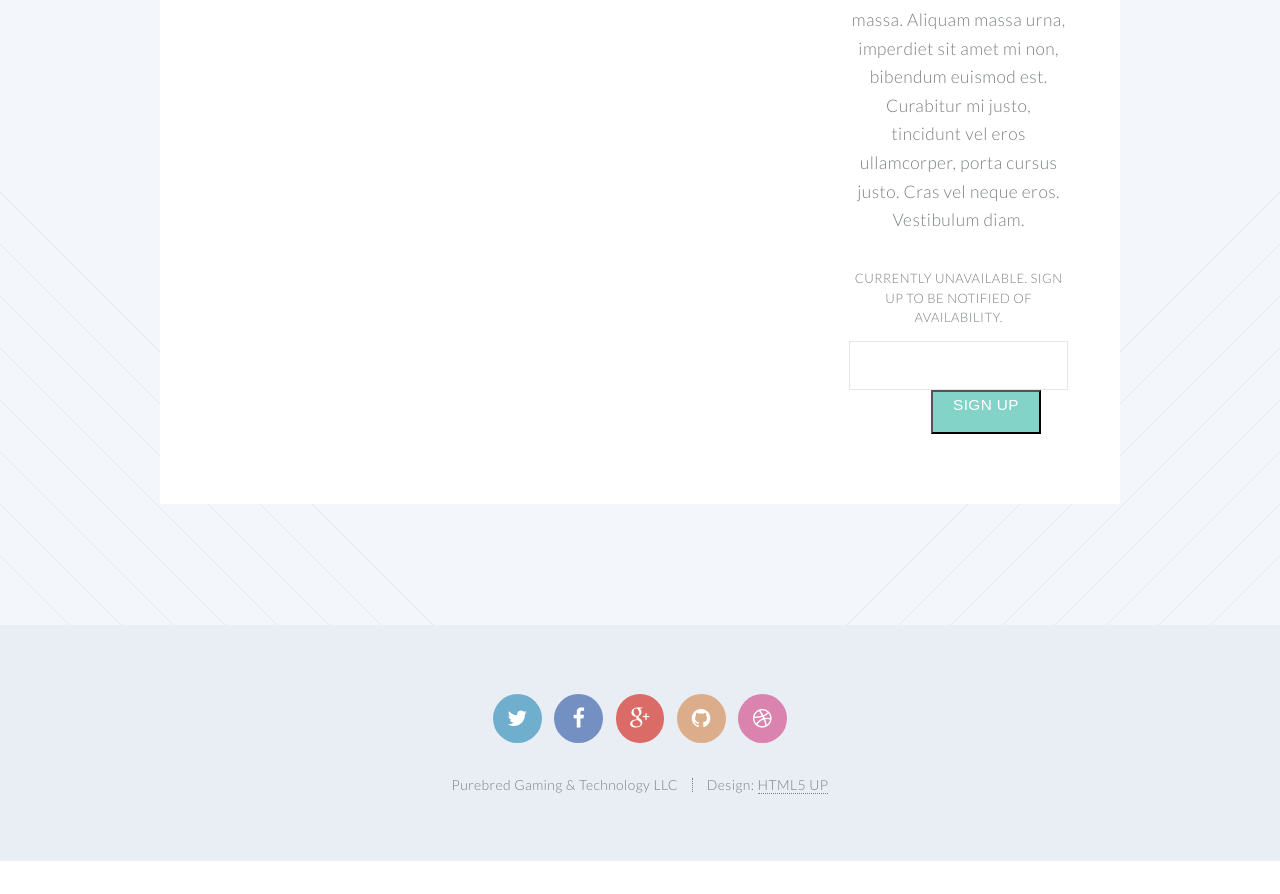
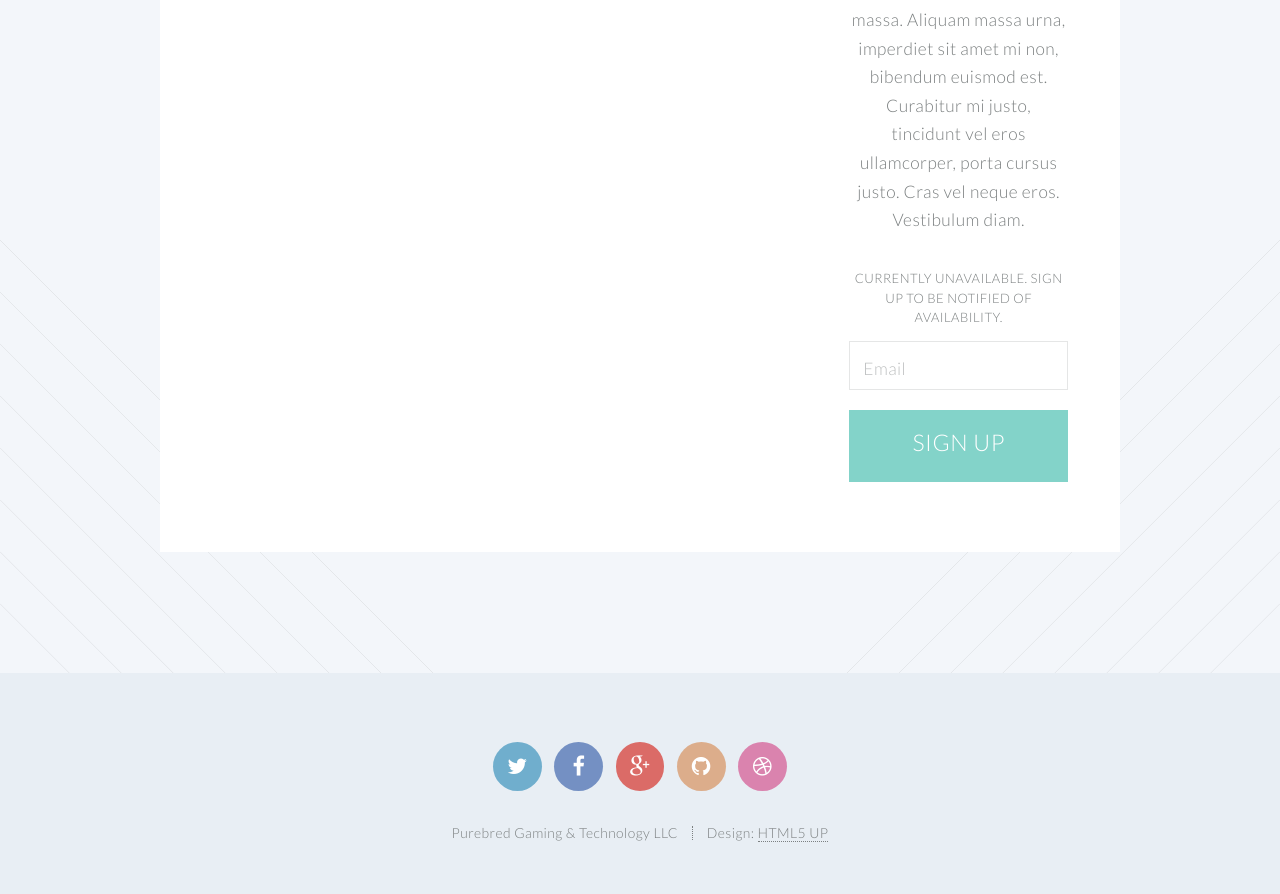
Before and after one commit to GeneralDon/PurebredGaming, a PHP site: page /styles/base.html in a window 1280 px wide. Shown: the part 648-1542 px from the top of the page. Before the commit the page ends 1509 px from the top, so only its background shows below. Run offline with PHP 8.4, Linux system fonts and the light colour scheme.

Commit message:
Email form actually completed and styled

```diff
--- a/assets/css/main.css
+++ b/assets/css/main.css
@@ -1655,8 +1655,19 @@
 		transition: all 0.3s ease;
 		background-color: #83d3c9;
 		color: white;
-		width: 50%;
-		margin-left: 25%;
+		width: 100%;
+		border: none;
+		padding: .75em 0 0 0;
+		margin-top: 1em;
+		/*font-size: 1em;*/
+		/*font-weight: 900;*/
+		max-width: 16em;
+		font-family: 'Lato', sans-serif;
+		font-size: 15pt;
+		font-weight: 300;
+		letter-spacing: 0.025em;
+		line-height: 1.75em;
+
 	}
 
 	#silvbuy:hover {
--- a/styles/base.html
+++ b/styles/base.html
@@ -87,7 +87,7 @@
 													<h4>Currently unavailable. Sign up to be notified of availability.</h4>
 													<form action="../assets/php/insert.php" method="post">
 													<?php echo $message; ?>
-														<input type="text" name="email" id="emailAddress">
+														<input type="email" name="email" id="emailAddress" placeholder="Email" autocomplete="on" width="16em">
 														<button id="silvbuy" type="submit">
 																<h3>Sign Up</h3>
 														</button>
```
